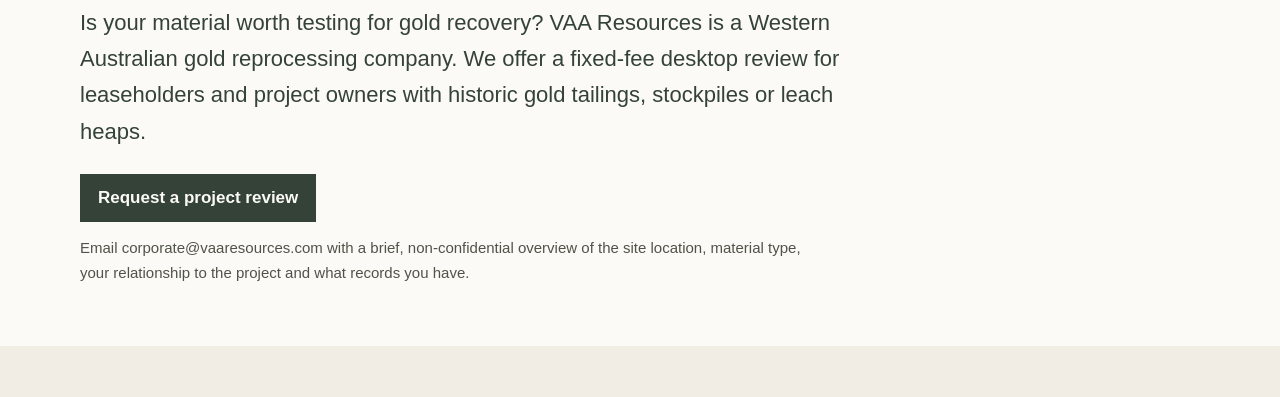
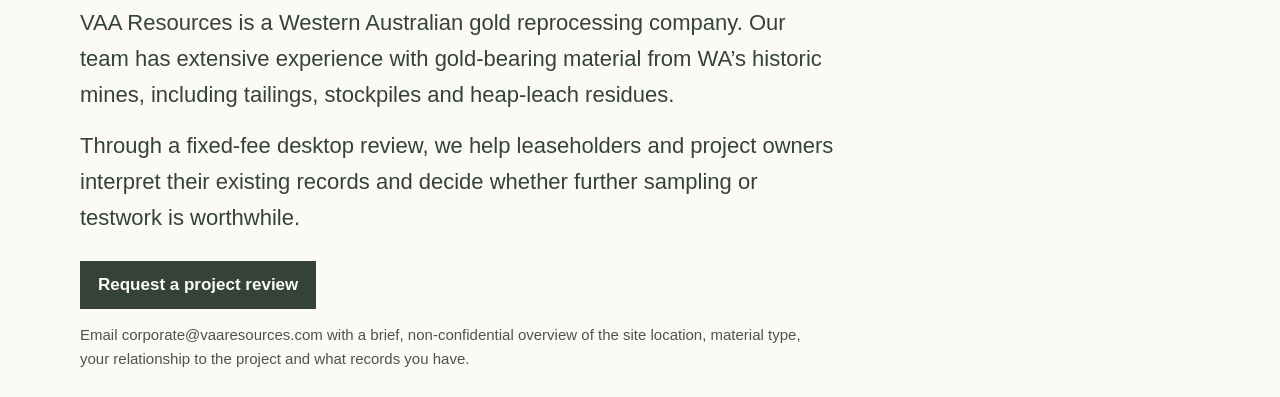
Before and after one commit to VAAResources/VAA-Website, a plain HTML site: page partnerships/gold-tailings-stockpile-assessment.html in a window 1280 px wide. Shown: the part 367-764 px from the top of the page. Drawn offline with Linux system fonts and the light colour scheme.

Commit message:
Highlight WA material experience on assessment page

```diff
--- a/partnerships/gold-tailings-stockpile-assessment.html
+++ b/partnerships/gold-tailings-stockpile-assessment.html
@@ -101,7 +101,8 @@
     <div class="wrap">
       <p class="eyebrow">Gold reprocessing partnerships</p>
       <h1 id="assessment-title">Gold Tailings &amp; Stockpile Assessment</h1>
-      <p class="intro">Is your material worth testing for gold recovery? VAA Resources is a Western Australian gold reprocessing company. We offer a fixed-fee desktop review for leaseholders and project owners with historic gold tailings, stockpiles or leach heaps.</p>
+      <p class="intro">VAA Resources is a Western Australian gold reprocessing company. Our team has extensive experience with gold-bearing material from WA’s historic mines, including tailings, stockpiles and heap-leach residues.</p>
+      <p class="intro">Through a fixed-fee desktop review, we help leaseholders and project owners interpret their existing records and decide whether further sampling or testwork is worthwhile.</p>
       <a class="button" href="mailto:corporate@vaaresources.com?subject=Gold%20Tailings%20and%20Stockpile%20Project%20Review" data-enquiry-type="project" data-placement="stockpile_assessment">Request a project review</a>
       <p class="intake">Email corporate@vaaresources.com with a brief, non-confidential overview of the site location, material type, your relationship to the project and what records you have.</p>
     </div>
```
